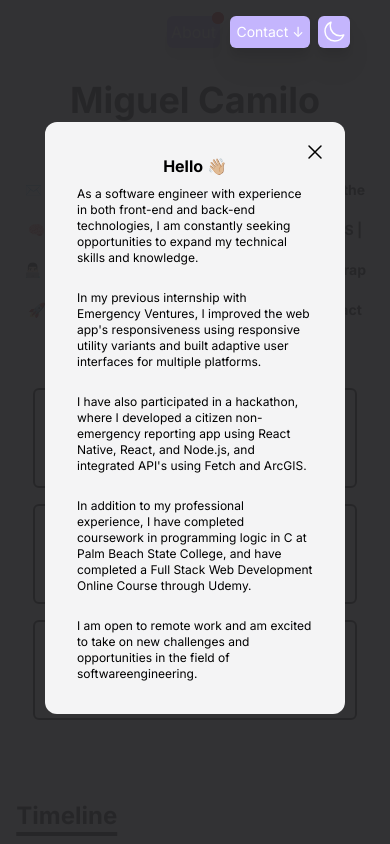
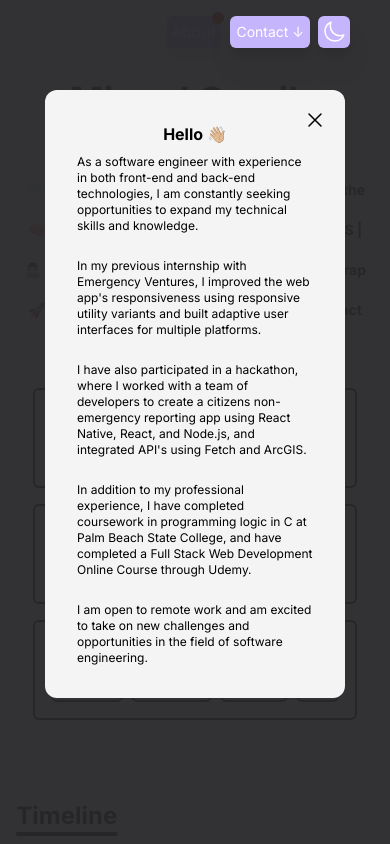
Before and after one commit to MiguelCamilo/Developer-Portfolio, a React (Vite) app: page / in a window 390 px wide. Both pictures are taken after a click on the button "About". Shown: the top 844 px of the page. Built offline with nearby package versions, Linux system fonts and the light colour scheme.

Commit message:
UI issues with about modal on mobile devices fixed

```diff
--- a/src/components/Modal.jsx
+++ b/src/components/Modal.jsx
@@ -39,7 +39,7 @@ function Modal() {
 					{/* modal background */}
 					<div className="bg-zinc-800 dark:bg-zinc-200 bg-opacity-95 dark:bg-opacity-25 w-screen h-screen top-0 left-0 right-0 bottom-0 fixed" />
 					{/* modal card */}
-					<div className="absolute mt-20 md:-mt-5 top-[40%] left-[50%] -translate-x-1/2 -translate-y-1/2 leading-normal bg-zinc-100 p-8 rounded-xl max-w-[300px] min-w-[300px] md:max-w-none md:min-w-none ">
+					<div className="absolute mt-14 md:-mt-5 top-[40%] left-[50%] -translate-x-1/2 -translate-y-1/2 leading-normal bg-zinc-100 p-8 rounded-xl max-w-[300px] min-w-[300px] md:max-w-none md:min-w-none ">
 						<h2 className="font-bold text-black text-center mb-2">Hello 👋🏼</h2>
 						<div>
 							{/* pulling in data from modal.js data base*/}
--- a/src/data/modal.js
+++ b/src/data/modal.js
@@ -4,10 +4,10 @@ export default [
 
 		p2: "In my previous internship with Emergency Ventures, I improved the web app's responsiveness using responsive utility variants and built adaptive user interfaces for multiple platforms.",
 
-		p3: "I have also participated in a hackathon, where I developed a citizen non-emergency reporting app using React Native, React, and Node.js, and integrated API's using Fetch and ArcGIS.",
+		p3: "I have also participated in a hackathon, where I worked with a team of developers to create a citizens non-emergency reporting app using React Native, React, and Node.js, and integrated API's using Fetch and ArcGIS.",
 
 		p4: "In addition to my professional experience, I have completed coursework in programming logic in C at Palm Beach State College, and have completed a Full Stack Web Development Online Course through Udemy.",
 
-		p5: "I am open to remote work and am excited to take on new challenges and opportunities in the field of softwareengineering.",
+		p5: "I am open to remote work and am excited to take on new challenges and opportunities in the field of software engineering.",
 	},
 ];
--- a/src/data/timeline.js
+++ b/src/data/timeline.js
@@ -16,7 +16,7 @@ export default [
 		title: "South Florida Tech Hub Hackathon",
     duration: "Palm Beach County 311 App",
 		details:
-			"During this hackathon project, I developed a citizen non-emergency reporting app using React Native, MongoDB, and Node.js. Utilized React Hooks to develop the logic for the frontend and used Fetch API's to connect the frontend to the backend. Implemented React Native dependencies for a user-friendly UI and UX. This project allowed me to expand my skills in full-stack development and work with a variety of technologies, including ArcGIS and Twilio.",
+			"During this hackathon project, I worked with a team of developers where we created a citizen non-emergency reporting app using React Native, MongoDB, and Node.js. Utilized React Hooks to develop the logic for the frontend and used Fetch API's to connect the frontend to the backend. Implemented React Native dependencies for a user-friendly UI and UX. This project allowed me to expand my skills in full-stack development and work with a variety of technologies, including ArcGIS and Twilio.",
 	},
 	{
 		year: "Present",
```
